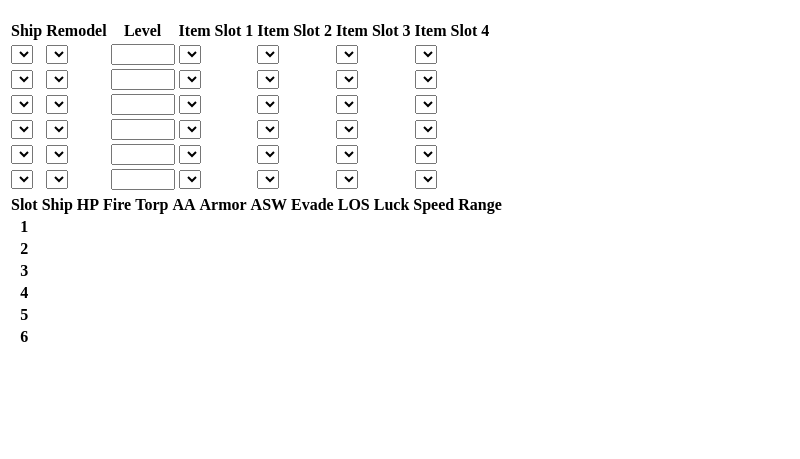
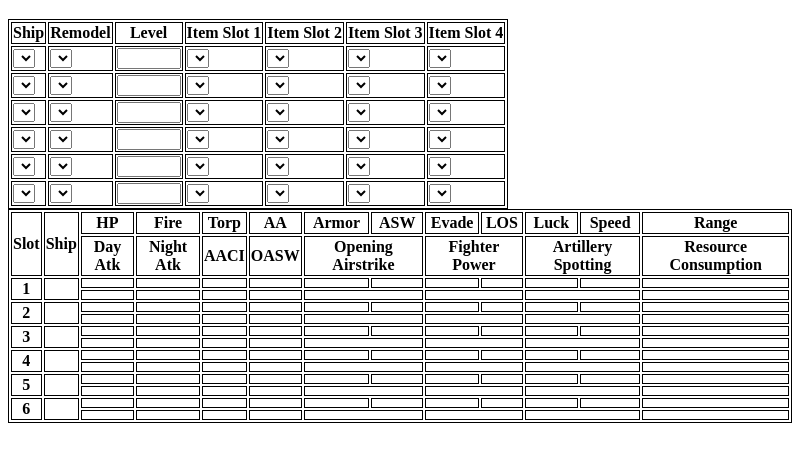
Before and after one commit to stmobo/KanColle-FleetPlanner, an Electron app: page html/index.html in a window 800 px wide. Shown: the part 61-520 px from the top of the page. Drawn offline with Linux system fonts and the light colour scheme; no server answers.

Commit message:
Starting work on extended ship stats and item selection
Also pulled in updates from KC-JSON-DB fork

```diff
--- a/css/fleetComposition.css
+++ b/css/fleetComposition.css
@@ -14,3 +14,7 @@
 #fleetSelect td {
 	align-items: center;
 }
+
+table, th, td {
+	border: 1px solid black;
+}
--- a/html/index.html
+++ b/html/index.html
@@ -35,60 +35,60 @@
 						<td>  <select id="flt-sel-1" class="flt-sel"></select>  </td>
 						<td>  <select id="flt-model-1" class="flt-model"></select>  </td>
 						<td>  <input type="number" min=1 max=150 id="flt-lvl-1" class="flt-lvl"></input> </td>
-						<td>  <select id="flt-itm-1-1" class="flt-itm"></select> </td>
-						<td>  <select id="flt-itm-1-2" class="flt-itm"></select> </td>
-						<td>  <select id="flt-itm-1-3" class="flt-itm"></select> </td>
-						<td>  <select id="flt-itm-1-4" class="flt-itm"></select> </td>
+						<td>  <select id="flt-itm-1-1" class="flt-itm"></select> <span id="flt-hangar-1-1" class="flt-hangar"></span> </td>
+						<td>  <select id="flt-itm-1-2" class="flt-itm"></select> <span id="flt-hangar-1-2" class="flt-hangar"></span> </td>
+						<td>  <select id="flt-itm-1-3" class="flt-itm"></select> <span id="flt-hangar-1-3" class="flt-hangar"></span> </td>
+						<td>  <select id="flt-itm-1-4" class="flt-itm"></select> <span id="flt-hangar-1-4" class="flt-hangar"></span> </td>
 					</tr>
 
 					<tr>
 						<td>  <select id="flt-sel-2" class="flt-sel"></select>  </td>
 						<td>  <select id="flt-model-2" class="flt-model"></select>  </td>
 						<td>  <input type="number" min=1 max=150 id="flt-lvl-2" class="flt-lvl"></input> </td>
-						<td>  <select id="flt-itm-2-1" class="flt-itm"></select> </td>
-						<td>  <select id="flt-itm-2-2" class="flt-itm"></select> </td>
-						<td>  <select id="flt-itm-2-3" class="flt-itm"></select> </td>
-						<td>  <select id="flt-itm-2-4" class="flt-itm"></select> </td>
+						<td>  <select id="flt-itm-2-1" class="flt-itm"></select> <span id="flt-hangar-2-1" class="flt-hangar"></span> </td>
+						<td>  <select id="flt-itm-2-2" class="flt-itm"></select> <span id="flt-hangar-2-2" class="flt-hangar"></span> </td>
+						<td>  <select id="flt-itm-2-3" class="flt-itm"></select> <span id="flt-hangar-2-3" class="flt-hangar"></span> </td>
+						<td>  <select id="flt-itm-2-4" class="flt-itm"></select> <span id="flt-hangar-2-4" class="flt-hangar"></span> </td>
 					</tr>
 
 					<tr>
 						<td>  <select id="flt-sel-3" class="flt-sel"></select>  </td>
 						<td>  <select id="flt-model-3" class="flt-model"></select>  </td>
 						<td>  <input type="number" min=1 max=150 id="flt-lvl-3" class="flt-lvl"></input> </td>
-						<td>  <select id="flt-itm-3-1" class="flt-itm"></select> </td>
-						<td>  <select id="flt-itm-3-2" class="flt-itm"></select> </td>
-						<td>  <select id="flt-itm-3-3" class="flt-itm"></select> </td>
-						<td>  <select id="flt-itm-3-4" class="flt-itm"></select> </td>
+						<td>  <select id="flt-itm-3-1" class="flt-itm"></select> <span id="flt-hangar-3-1" class="flt-hangar"></span> </td>
+						<td>  <select id="flt-itm-3-2" class="flt-itm"></select> <span id="flt-hangar-3-2" class="flt-hangar"></span> </td>
+						<td>  <select id="flt-itm-3-3" class="flt-itm"></select> <span id="flt-hangar-3-3" class="flt-hangar"></span> </td>
+						<td>  <select id="flt-itm-3-4" class="flt-itm"></select> <span id="flt-hangar-3-4" class="flt-hangar"></span> </td>
 					</tr>
 
 					<tr>
 						<td>  <select id="flt-sel-4" class="flt-sel">  </td>
 						<td>  <select id="flt-model-4" class="flt-model"></select>  </td>
 						<td>  <input type="number" min=1 max=150 id="flt-lvl-4" class="flt-lvl"></input> </td>
-						<td>  <select id="flt-itm-4-1" class="flt-itm"></select> </td>
-						<td>  <select id="flt-itm-4-2" class="flt-itm"></select> </td>
-						<td>  <select id="flt-itm-4-3" class="flt-itm"></select> </td>
-						<td>  <select id="flt-itm-4-4" class="flt-itm"></select> </td>
+						<td>  <select id="flt-itm-4-1" class="flt-itm"></select> <span id="flt-hangar-4-1" class="flt-hangar"></span> </td>
+						<td>  <select id="flt-itm-4-2" class="flt-itm"></select> <span id="flt-hangar-4-2" class="flt-hangar"></span> </td>
+						<td>  <select id="flt-itm-4-3" class="flt-itm"></select> <span id="flt-hangar-4-3" class="flt-hangar"></span> </td>
+						<td>  <select id="flt-itm-4-4" class="flt-itm"></select> <span id="flt-hangar-4-4" class="flt-hangar"></span> </td>
 					</tr>
 
 					<tr>
 						<td>  <select id="flt-sel-5" class="flt-sel"></select>  </td>
 						<td>  <select id="flt-model-5" class="flt-model"></select>  </td>
 						<td>  <input type="number" min=1 max=150 id="flt-lvl-5" class="flt-lvl"></input> </td>
-						<td>  <select id="flt-itm-5-1" class="flt-itm"></select> </td>
-						<td>  <select id="flt-itm-5-2" class="flt-itm"></select> </td>
-						<td>  <select id="flt-itm-5-3" class="flt-itm"></select> </td>
-						<td>  <select id="flt-itm-5-4" class="flt-itm"></select> </td>
+						<td>  <select id="flt-itm-5-1" class="flt-itm"></select> <span id="flt-hangar-5-1" class="flt-hangar"></span> </td>
+						<td>  <select id="flt-itm-5-2" class="flt-itm"></select> <span id="flt-hangar-5-2" class="flt-hangar"></span> </td>
+						<td>  <select id="flt-itm-5-3" class="flt-itm"></select> <span id="flt-hangar-5-3" class="flt-hangar"></span> </td>
+						<td>  <select id="flt-itm-5-4" class="flt-itm"></select> <span id="flt-hangar-5-4" class="flt-hangar"></span> </td>
 					</tr>
 
 					<tr>
 						<td>  <select id="flt-sel-6" class="flt-sel"></select>  </td>
 						<td>  <select id="flt-model-6" class="flt-model"></select>  </td>
 						<td>  <input type="number" min=1 max=150 id="flt-lvl-6" class="flt-lvl"></input> </td>
-						<td>  <select id="flt-itm-6-1" class="flt-itm"></select> </td>
-						<td>  <select id="flt-itm-6-2" class="flt-itm"></select> </td>
-						<td>  <select id="flt-itm-6-3" class="flt-itm"></select> </td>
-						<td>  <select id="flt-itm-6-4" class="flt-itm"></select> </td>
+						<td>  <select id="flt-itm-6-1" class="flt-itm"></select> <span id="flt-hangar-6-1" class="flt-hangar"></span> </td>
+						<td>  <select id="flt-itm-6-2" class="flt-itm"></select> <span id="flt-hangar-6-2" class="flt-hangar"></span> </td>
+						<td>  <select id="flt-itm-6-3" class="flt-itm"></select> <span id="flt-hangar-6-3" class="flt-hangar"></span> </td>
+						<td>  <select id="flt-itm-6-4" class="flt-itm"></select> <span id="flt-hangar-6-4" class="flt-hangar"></span> </td>
 					</tr>
 				</tbody>
 			</table>
@@ -127,8 +127,8 @@
 
 			<thead>
 				<tr>
-					<th>Slot</th>
-					<th>Ship</th>
+					<th rowspan="2">Slot</th>
+					<th rowspan="2">Ship</th>
 					<th>HP</th>
 					<th>Fire</th>
 					<th>Torp</th>
@@ -141,27 +141,62 @@
 					<th>Speed</th>
 					<th>Range</th>
 				</tr>
+
+				<tr>
+					<th>Day Atk</th>
+					<th>Night Atk</th>
+					<th>AACI</th>
+					<th>OASW</th>
+					<th colspan="2">Opening Airstrike</th>
+					<th colspan="2">Fighter Power</th>
+					<th colspan="2">Artillery Spotting</th>
+					<th colspan="2">Resource Consumption</th>
+				</tr>
 			</thead>
 
 			<tbody>
 				<tr>
-					<th>1</th> <td></td> <td></td> <td></td> <td></td> <td></td> <td></td> <td></td> <td></td> <td></td> <td></td> <td></td> <td></td>
+					<th rowspan="2">1</th> <td rowspan="2"><!-- Ship name --></td> <td></td> <td></td> <td></td> <td></td> <td></td> <td></td> <td></td> <td></td> <td></td> <td></td> <td></td>
 				</tr>
 				<tr>
-					<th>2</th> <td></td> <td></td> <td></td> <td></td> <td></td> <td></td> <td></td> <td></td> <td></td> <td></td> <td></td> <td></td>
+					<td></td> <td></td> <td></td> <td></td> <td colspan="2"></td> <td colspan="2"></td> <td colspan="2"></td> <td colspan="2"></td>
+				</tr>
+
+				<tr>
+					<th rowspan="2">2</th> <td rowspan="2"></td> <td></td> <td></td> <td></td> <td></td> <td></td> <td></td> <td></td> <td></td> <td></td> <td></td> <td></td>
 				</tr>
 				<tr>
-					<th>3</th> <td></td> <td></td> <td></td> <td></td> <td></td> <td></td> <td></td> <td></td> <td></td> <td></td> <td></td> <td></td>
+					<td></td> <td></td> <td></td> <td></td> <td colspan="2"></td> <td colspan="2"></td> <td colspan="2"></td> <td colspan="2"></td>
+				</tr>
+
+				<tr>
+					<th rowspan="2">3</th> <td rowspan="2"></td> <td></td> <td></td> <td></td> <td></td> <td></td> <td></td> <td></td> <td></td> <td></td> <td></td> <td></td>
 				</tr>
 				<tr>
-					<th>4</th> <td></td> <td></td> <td></td> <td></td> <td></td> <td></td> <td></td> <td></td> <td></td> <td></td> <td></td> <td></td>
+					<td></td> <td></td> <td></td> <td></td> <td colspan="2"></td> <td colspan="2"></td> <td colspan="2"></td> <td colspan="2"></td>
+				</tr>
+
+				<tr>
+					<th rowspan="2">4</th> <td rowspan="2"></td> <td></td> <td></td> <td></td> <td></td> <td></td> <td></td> <td></td> <td></td> <td></td> <td></td> <td></td>
 				</tr>
 				<tr>
-					<th>5</th> <td></td> <td></td> <td></td> <td></td> <td></td> <td></td> <td></td> <td></td> <td></td> <td></td> <td></td> <td></td>
+					<td></td> <td></td> <td></td> <td></td> <td colspan="2"></td> <td colspan="2"></td> <td colspan="2"></td> <td colspan="2"></td>
+				</tr>
+
+				<tr>
+					<th rowspan="2">5</th> <td rowspan="2"></td> <td></td> <td></td> <td></td> <td></td> <td></td> <td></td> <td></td> <td></td> <td></td> <td></td> <td></td>
 				</tr>
 				<tr>
-					<th>6</th> <td></td> <td></td> <td></td> <td></td> <td></td> <td></td> <td></td> <td></td> <td></td> <td></td> <td></td> <td></td>
+					<td></td> <td></td> <td></td> <td></td> <td colspan="2"></td> <td colspan="2"></td> <td colspan="2"></td> <td colspan="2"></td>
 				</tr>
+
+				<tr>
+					<th rowspan="2">6</th> <td rowspan="2"></td> <td></td> <td></td> <td></td> <td></td> <td></td> <td></td> <td></td> <td></td> <td></td> <td></td> <td></td>
+				</tr>
+				<tr>
+					<td></td> <td></td> <td></td> <td></td> <td colspan="2"></td> <td colspan="2"></td> <td colspan="2"></td> <td colspan="2"></td>
+				</tr>
+
 			</tbody>
 		</table>
 	</body>
--- a/js/main-screen.js
+++ b/js/main-screen.js
@@ -15,7 +15,7 @@ var currentFleet = {};
 /* Slot numbers start at 1 and go to 6. */
 
 function updateStatsForShip(slotNum) {
-	var statRow = document.getElementById("fleetStats").rows[slotNum];
+	var statRow = document.getElementById("fleetStats").rows[slotNum*2];
 	var level = document.getElementById("flt-lvl-"+slotNum).value;
 
 	var stats = currentFleet[slotNum].selected.estimateStatsAtLevel(level);
@@ -33,6 +33,22 @@ function updateStatsForShip(slotNum) {
 	statRow.cells[10].innerHTML = stats.luck;
 	statRow.cells[11].innerHTML = currentFleet[slotNum].selected.getSpeedString();
 	statRow.cells[12].innerHTML = currentFleet[slotNum].selected.getRangeString();
+
+	var statRow2 = document.getElementById("fleetStats").rows[(slotNum*2)+1];
+
+	statRow2.cells[0].innerHTML = "0";
+	statRow2.cells[1].innerHTML = "0";
+	statRow2.cells[2].innerHTML = "N/A";
+	statRow2.cells[3].innerHTML = "N/A";
+	statRow2.cells[4].innerHTML = "0 ~ 0";
+	statRow2.cells[5].innerHTML = "0 ~ 0";
+	statRow2.cells[6].innerHTML = "No";
+	statRow2.cells[7].innerHTML = "Lots";
+
+	for (var i = 1; i <= currentFleet[slotNum].selected.equip.length; i++) {
+		var hangarElem = document.getElementById("flt-hangar-"+slotNum+"-"+i);
+		hangarElem.innerHTML = currentFleet[slotNum].selected.slot[i-1];
+	}
 }
 
 function newBaseShipSelected(slotNum) {
```
